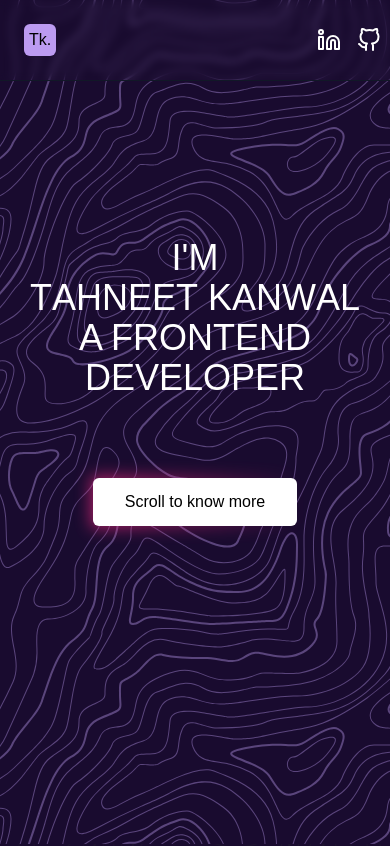
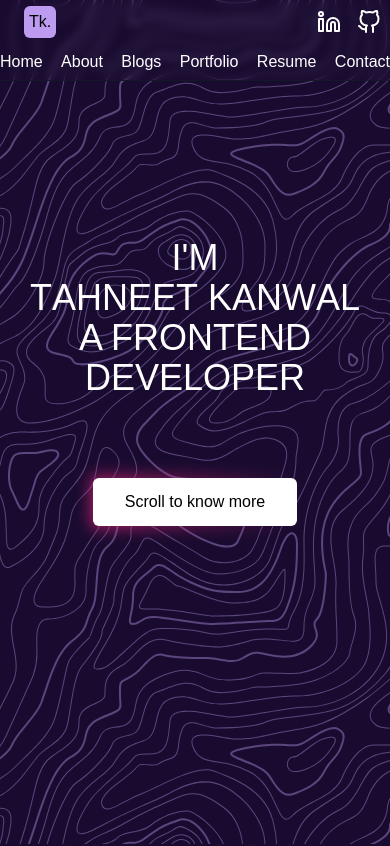
Before and after one commit to tahneetK13/Portfolio, a React (Create React App) app: page / in a window 390 px wide. Shown: the top 846 px of the page. Built offline with nearby package versions, Linux system fonts and the light colour scheme.

Commit message:
Update NavBar.jsx

```diff
--- a/src/components/NavBar.jsx
+++ b/src/components/NavBar.jsx
@@ -43,7 +43,7 @@ const NavBar = () => {
       <div className="container mx-auto grid h-20 grid-cols-12 items-center justify-between">
         <Logo className="col-span-2 " />
         <ul className=" order-2 col-span-full
-           justify-between md:col-span-7 hidden md:flex">
+           justify-between md:col-span-7 flex">
           {links.map(({ id, link }) => (
             <li
               key={id}
```
